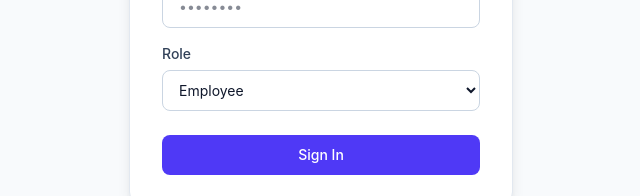
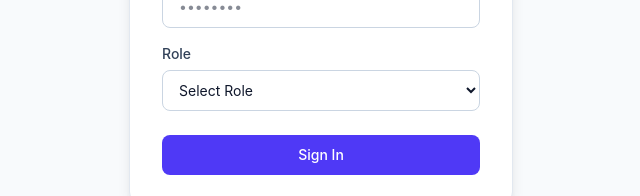
Before and after one commit to uttamvajapara-a16y/ems-frontend, a React (Vite) app: page /login in a window 1280 px wide. Shown: the part 447-643 px from the top of the page, without its empty margins (319-959 px from the left). Built offline with nearby package versions, Linux system fonts and the light colour scheme; no server answers.

Commit message:
error fix

```diff
--- a/src/App.jsx
+++ b/src/App.jsx
@@ -1,6 +1,5 @@
 import { useState, lazy, Suspense } from 'react'
 import { BrowserRouter, Route, Routes } from 'react-router-dom'
-// import { ApproveLeave, AttendanceReport, AuditLogsPage, Body, ChatPage, Dashboard, DepartmentForm, Departments, Edit, EmployeeList, GeneratePayroll, LeaveForm, Login, MyAttendance, MyLeaves, Payslips, Profile, RegisterUser } from './components'
 
 const ApproveLeave = lazy(() => import("./components/HR-Admin/ApproveLeave")) ;
 const AttendanceReport = lazy(() => import("./components/HR-Admin/AttendanceReport")) ;
--- a/src/components/Body.jsx
+++ b/src/components/Body.jsx
@@ -19,11 +19,9 @@ const Body = () => {
   const fetchUser = async () => {
     try {
       const res = await axiosInstance.get("/profile/view");
-      // const res1 = await axiosInstance.get("/department/get/all");
       dispatch(addUser(res.data));
-      // dispatch(addDept(res1.data.data)) ;
     } catch (err) {
-      if (err.response?.status === 401) {
+      if (err.response?.status === 400) {
         navigate("/login");
       }
       console.log("error in fetching user data: " + err.message);
--- a/src/components/Login.jsx
+++ b/src/components/Login.jsx
@@ -94,6 +94,7 @@ const Login = () => {
                         onChange={(e) => setRole(e.target.value)}
                         className="w-full px-3 py-2.5 rounded-lg border border-slate-300 dark:border-slate-700 bg-white dark:bg-slate-800 text-slate-900 dark:text-white text-sm focus:outline-none focus:ring-2 focus:ring-indigo-500 focus:border-transparent transition-shadow"
                     >
+                        <option value="">Select Role</option>
                         <option value="Employee">Employee</option>
                         <option value="Admin">Admin</option>
                         <option value="HR">HR</option>
--- a/src/components/index.js
+++ /dev/null
@@ -1,47 +0,0 @@
-import Body from "./Body" ;
-import Navbar from "./Navbar" ;
-import Footer from "./Footer" ;
-import Login from "./Login" ;
-import Dashboard from "./Dahsboard";
-import EmployeeDashboard from "./EmployeeDashboard"
-import MyAttendance from "./MyAttendance ";
-import MyLeaves from "./MyLeaves";
-import LeaveForm from "./LeaveForm";
-import Payslips from "./Payslips";
-import Profile from "./Profile" ;
-import MainDashboard from "./HR-Admin/MainDashboard";
-import EmployeeList from "./HR-Admin/EmployeeList" ;
-import AttendanceReport from "./HR-Admin/AttendanceReport" ;
-import ApproveLeave from "./HR-Admin/ApproveLeave";
-import GeneratePayroll from "./HR-Admin/GeneratePayroll";
-import Departments from "./HR-Admin/Departments";
-import DepartmentForm from "./HR-Admin/DepartmentForm";
-import RegisterUser from "./HR-Admin/RegisterUser" ;
-import AuditLogsPage from "./HR-Admin/AuditLogsPage";
-import Edit from "./HR-Admin/Edit";
-import ChatPage from "./ChatPage";
-
-export {
-    Body,
-    Navbar,
-    Footer,
-    Login,
-    Dashboard,
-    EmployeeDashboard,
-    MyAttendance,
-    MyLeaves,
-    LeaveForm,
-    Payslips,
-    Profile,
-    MainDashboard,
-    EmployeeList,
-    AttendanceReport,
-    ApproveLeave,
-    GeneratePayroll,
-    Departments,
-    DepartmentForm,
-    RegisterUser,
-    AuditLogsPage,
-    Edit,
-    ChatPage
-}
```
Also changed, not shown: vercel.json (added).
